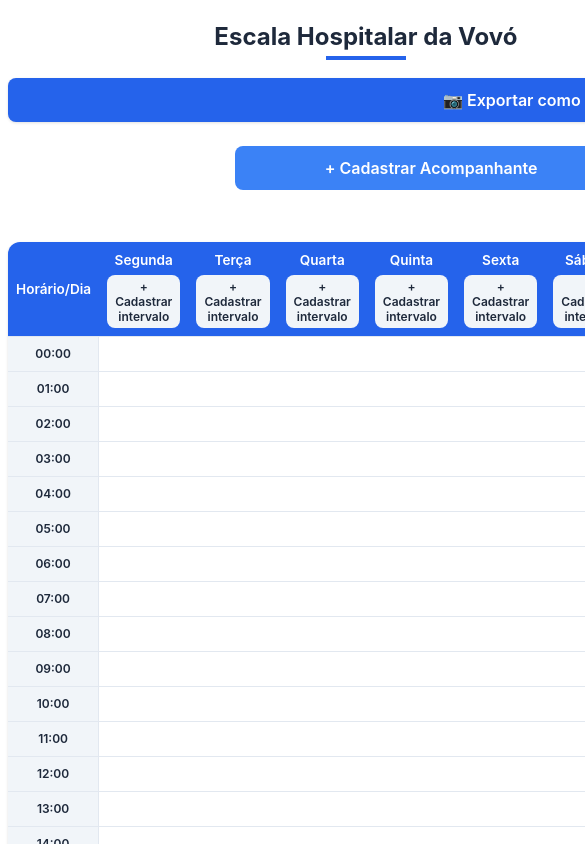
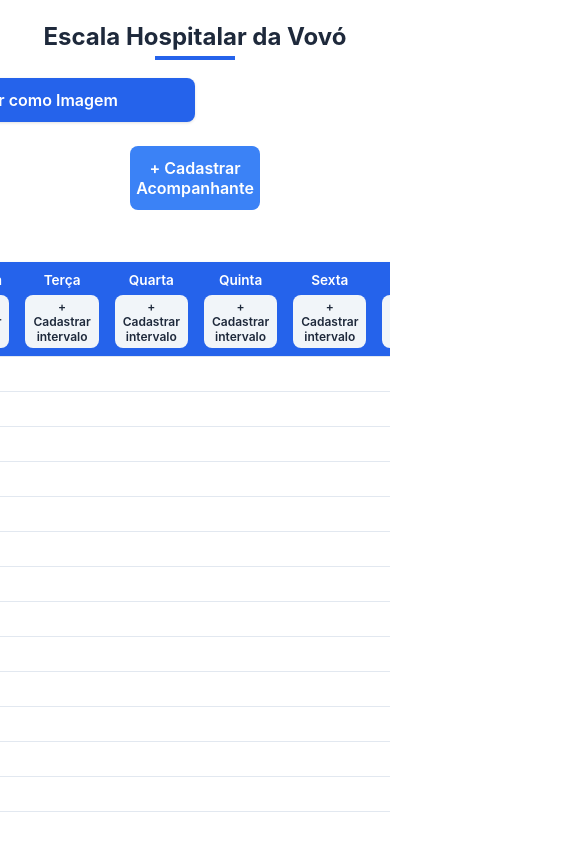
Before and after one commit to DvdMeneses/Escala-hospitalar-vovo, a React (Vite) app: page / in a window 390 px wide. Shown: the top 844 px of the page, 585 px wide, since content can reach past the window. Built offline with nearby package versions, Linux system fonts and the light colour scheme; no server answers; the database is empty; a web font is replaced by a local one.

Commit message:
fix: ajusta centralização

```diff
--- a/src/App.css
+++ b/src/App.css
@@ -42,6 +42,18 @@ body {
   color: var(--text-dark);
   line-height: 1.5;
 }
+
+html,
+body {
+  width: 100%;
+  height: 100%;
+  overflow-x: hidden;
+  display: flex;
+  justify-content: center;
+  align-items: start;
+  /* ou center se quiser centralizar verticalmente também */
+}
+
 
 /* ============================
    Layout e Containers
@@ -97,6 +109,7 @@ button {
 }
 
 .btn-exportar {
+  width: 50%;
   background-color: var(--primary-color);
   color: white;
   margin: var(--spacing-sm);
@@ -226,6 +239,10 @@ td:hover {
 ============================ */
 @media (max-width: 768px) {
   .container {
+    display: flex;
+    flex-direction: column;
+    align-items: center;
+    justify-content: center;
     padding: var(--spacing-md);
     border-radius: 0;
   }
@@ -237,7 +254,7 @@ td:hover {
 
   .btn-exportar,
   .btn-cadastrar-acompanhante {
-    width: 150%;
+    width: 50%;
     margin: var(--spacing-xs) 0;
   }
 
@@ -266,6 +283,10 @@ td:hover {
   }
 
   .container {
+    display: flex;
+    flex-direction: column;
+    align-items: center;
+    justify-content: center;
     box-shadow: none;
     padding: var(--spacing-sm);
   }
```
